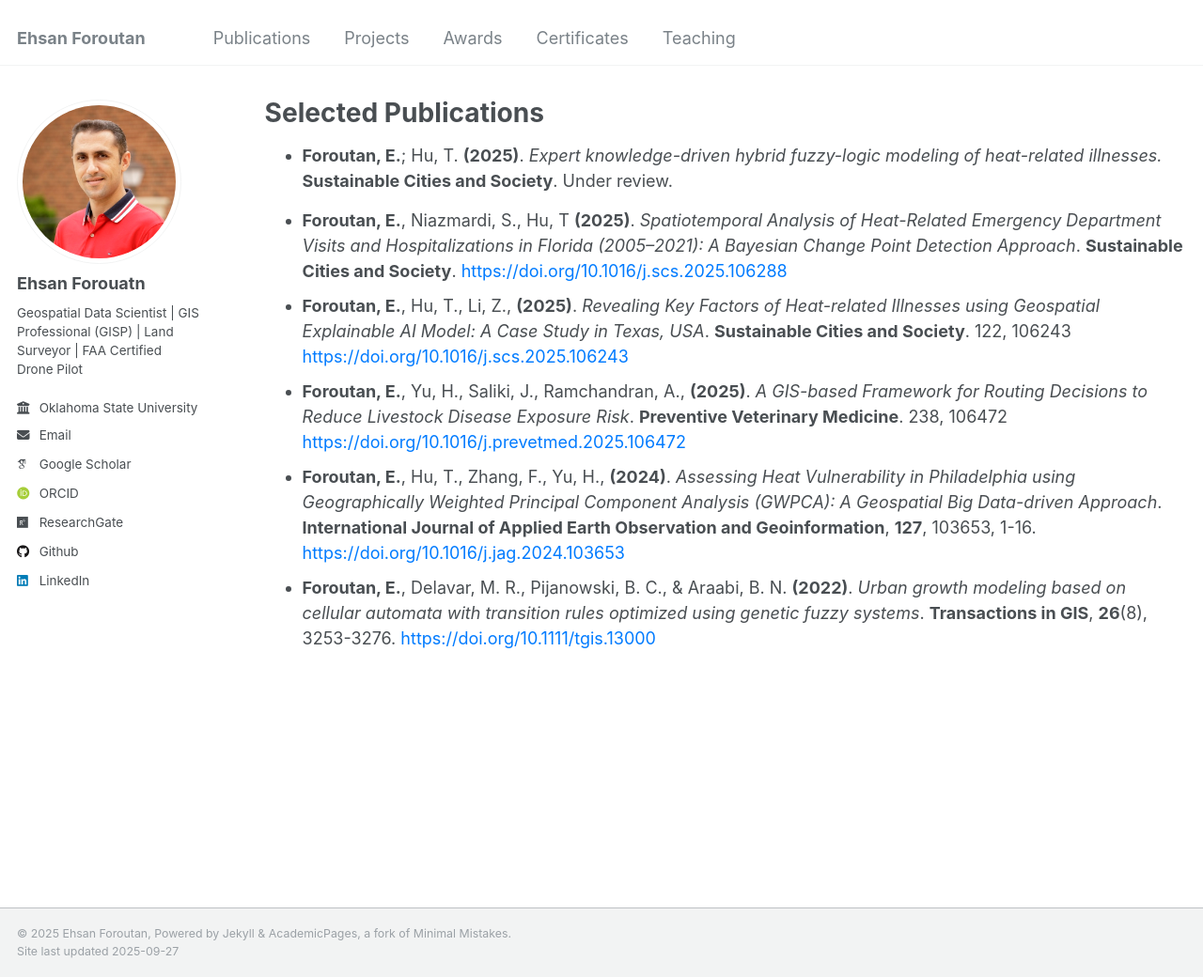
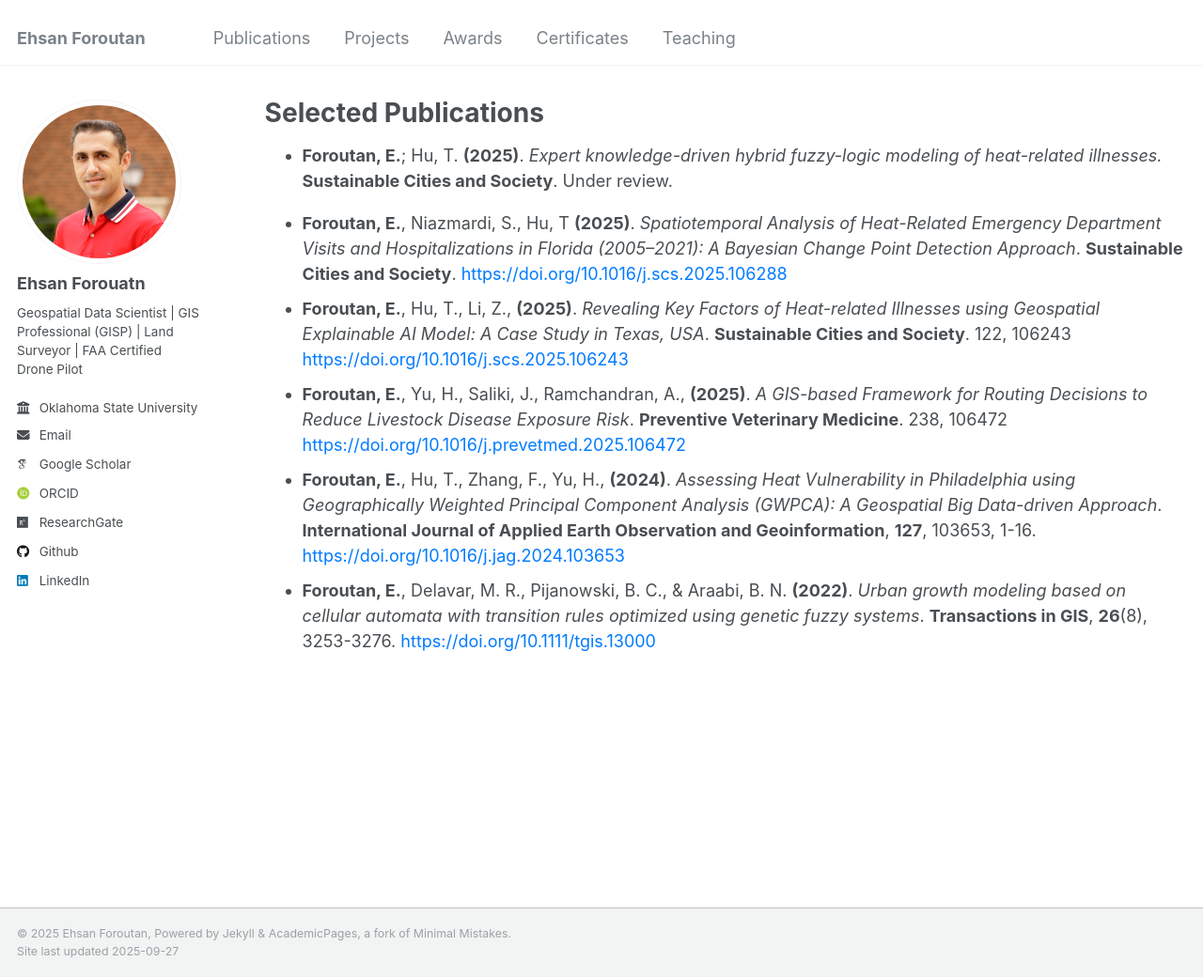
Before and after one commit to eforoutan/eforoutan.github.io, a Jekyll site: the page built from _pages/publications.html, in a window 1280 px wide and 1040 px high. Shown: the whole window at 94% size. Built offline with Jekyll 4.4.1, drawn with Linux system fonts in a browser that asks for light colours; some web fonts are replaced.

Commit message:
Update publications.html

```diff
--- a/_pages/publications.html
+++ b/_pages/publications.html
@@ -6,7 +6,7 @@ author_profile: true
 ---
 <ul>
 
-  <li style="font-size:1rem; line-height:1.5; margin-bottom:15px;">
+  <li style="font-size:1rem; line-height:1.5; margin-bottom:18px;">
     <strong>Foroutan, E.</strong>; Hu, T. <strong>(2025)</strong>.
     <em>Expert knowledge-driven hybrid fuzzy-logic modeling of heat-related illnesses.</em>
     <strong>Sustainable Cities and Society</strong>. Under review.
```
